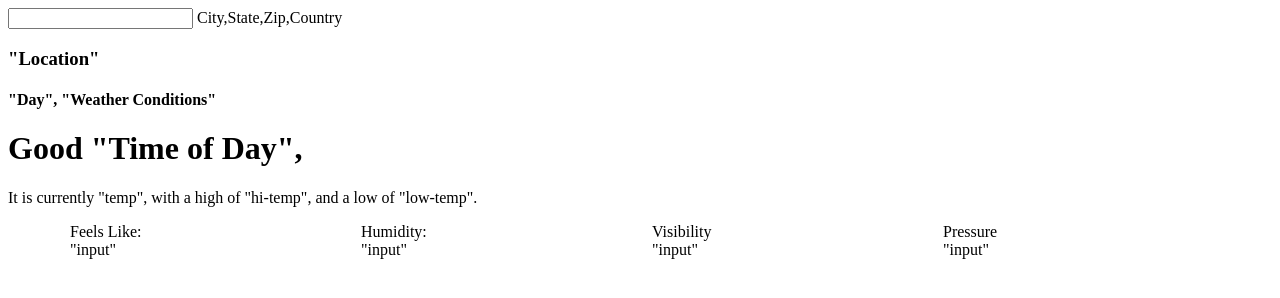
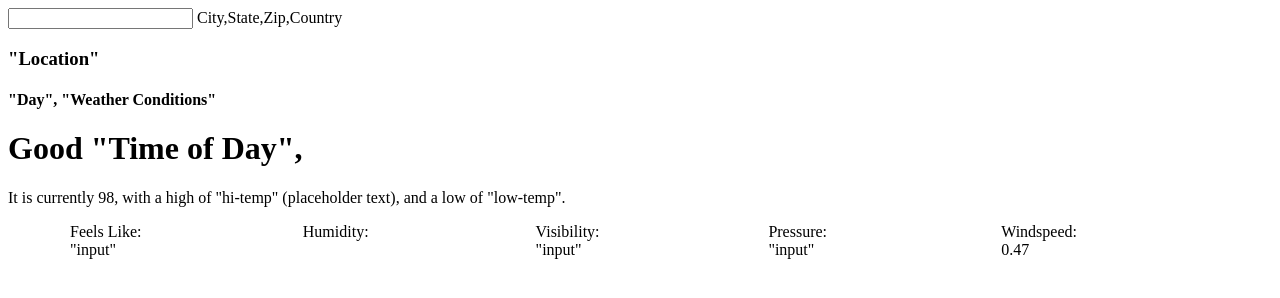
Before and after one commit to TylerBorden7374/weatherapp_tylerborden, a plain HTML site: page index.html in a window 1280 px wide. Drawn offline with Linux system fonts and the light colour scheme.

Commit message:
Accessing HTML Elements/Weather App (in progess)

```diff
--- a/index.html
+++ b/index.html
@@ -5,6 +5,7 @@
         <title>Weather App</title>
         <link rel="stylesheet" src="main.css">
         <link rel="stylesheet" href="bootstrap-5.1.3-dist/css/bootstrap-grid.min.css"/>
+        <script src ="weatherapp.js"></script>
     </head>
 <body>
     <div class="form-outline">
@@ -18,7 +19,8 @@
 
     <h1>Good "Time of Day",</h1>
 
-    <p>It is currently "temp", with a high of "hi-temp", and a low of "low-temp".</p>
+    <p>It is currently <span id="temperature"></span>, with a high of "hi-temp" (placeholder text), and a low of "low-temp".</p>
+
 
     <div class="container">
         <div class="row">
@@ -29,15 +31,22 @@
                 Humidity:
             </div>
             <div class="col">
-                Visibility
+                Visibility:
             </div>
             <div class="col">
-                Pressure
+                Pressure:
             </div>
+            <div class="col">
+                Windspeed:
+            </div>
+
         </div>
         <div class="row">
             <div class="col">
                 "input"
+            </div>
+            <div class="col">
+                <span id="humidity"></span>
             </div>
             <div class="col">
                 "input"
@@ -46,11 +55,30 @@
                 "input"
             </div>
             <div class="col">
-                "input"
+                <span id="windspeed"></span>
             </div>
         </div>
     </div>
 
+    <script>
+        var weather = {
+            "wind": {
+                "speed": 0.47,
+                "deg": 107.538
+            },
+            "main": {
+                "temp": 98,
+                "humidity": 93
+            }
+        }
+
+        var tempElem = document.getElementById('temperature');
+        tempElem.innerText = weather.main.temp;
+
+        var windElem = document.getElementById('windspeed');
+        windElem.innerText = weather.wind.speed;
+    </script>
+
 
 
 </body>
```
Also changed, not shown: images/399-3999751_transparent-clipart-weather-symbols-weather-icons-pack-png.png (added).
